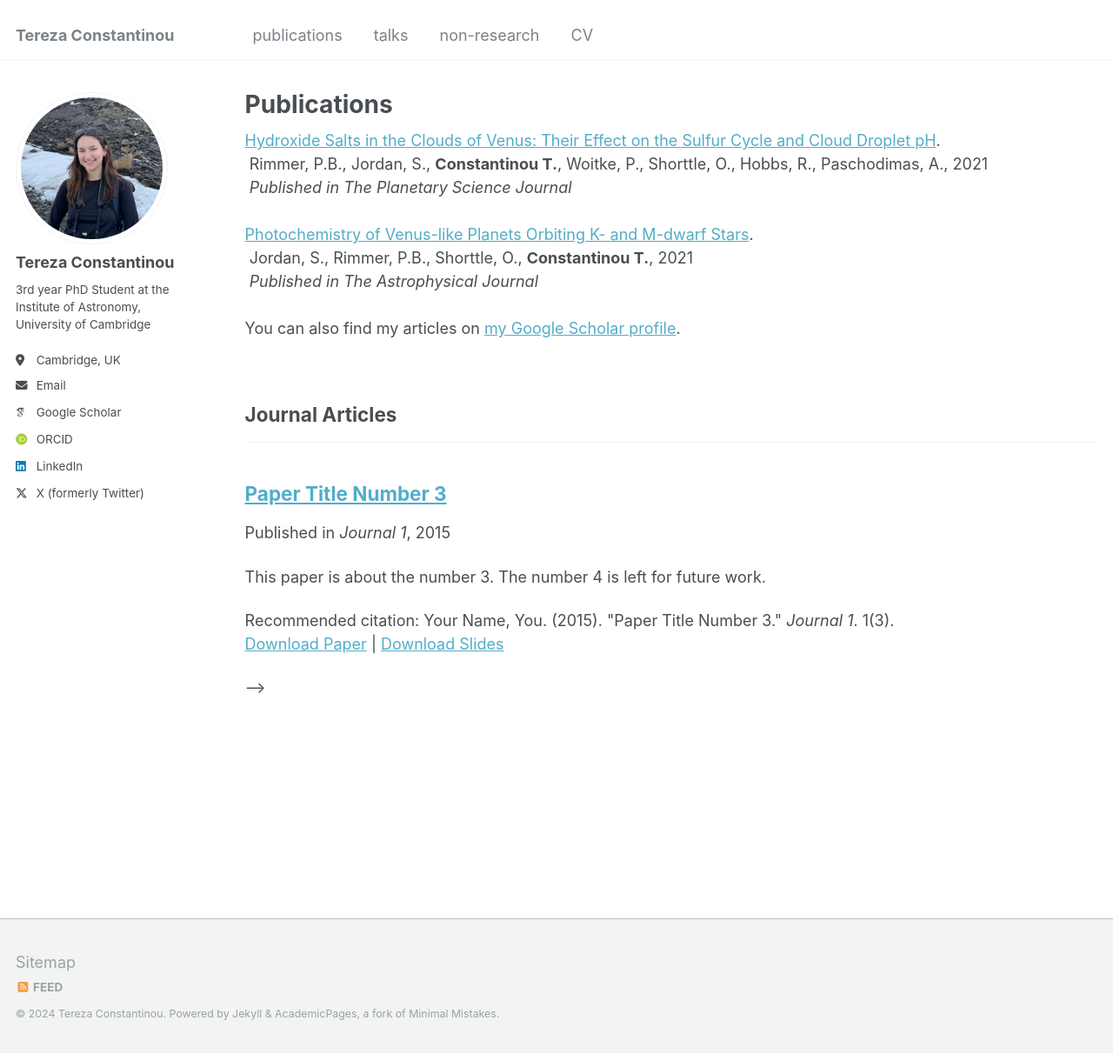
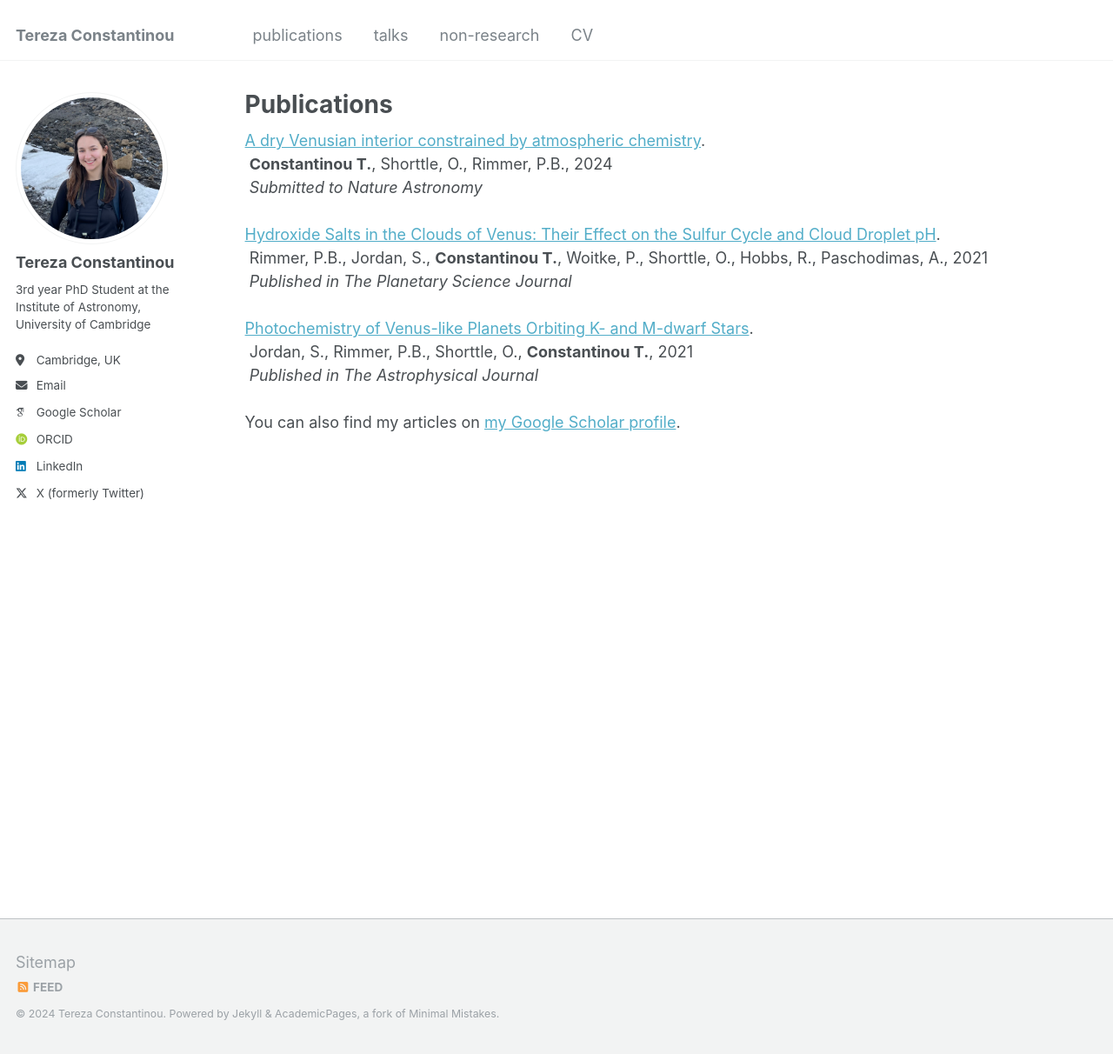
Before and after one commit to terezaconst/terezaconst.github.io, a Jekyll site: the page built from _pages/publications.html, in a window 1280 px wide and 1212 px high. Shown: the whole window at 87% size. Built offline with Jekyll 4.4.1, drawn with Linux system fonts in a browser that asks for light colours; some web fonts are replaced.

Commit message:
Update publications.html

```diff
--- a/_pages/publications.html
+++ b/_pages/publications.html
@@ -5,7 +5,10 @@ permalink: /publications/
 author_profile: true
 ---
 
-
+<div class="wordwrap"><a href="">A dry Venusian interior constrained by atmospheric chemistry</a>.<br>
+<b>Constantinou T.</b>, Shorttle, O., Rimmer, P.B., 2024 <br>
+  <i>Submitted to Nature Astronomy</i>
+</div> <br>
 
  <div class="wordwrap"><a href="https://iopscience.iop.org/article/10.3847/1538-4357/ac1d46">Hydroxide Salts in the Clouds of Venus: Their Effect on the Sulfur Cycle and Cloud Droplet pH</a>.<br>
 Rimmer, P.B., Jordan, S., <b>Constantinou T.</b>, Woitke, P., Shorttle, O., Hobbs, R., Paschodimas, A., 2021 <br>
@@ -26,7 +29,7 @@ Jordan, S., Rimmer, P.B., Shorttle, O., <b>Constantinou T.</b>, 2021 <br>
 {% include base_path %}
 
 <!-- New style rendering if publication categories are defined -->
-{% if site.publication_category %}
+<!-- {% if site.publication_category %}
   {% for category in site.publication_category  %}
     {% assign title_shown = false %}
     {% for post in site.publications reversed %}
@@ -44,8 +47,4 @@ Jordan, S., Rimmer, P.B., Shorttle, O., <b>Constantinou T.</b>, 2021 <br>
   {% for post in site.publications reversed %}
     {% include archive-single.html %}
   {% endfor %}
-{% endif %}
-
-
-
- -->
+{% endif %} -->
```
